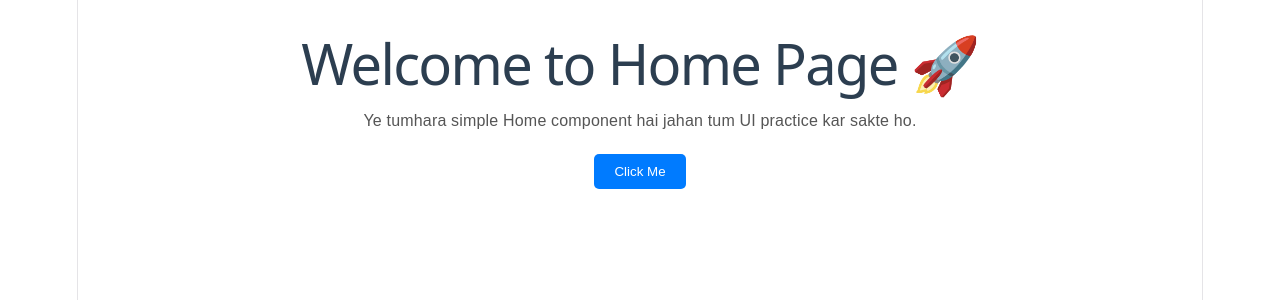
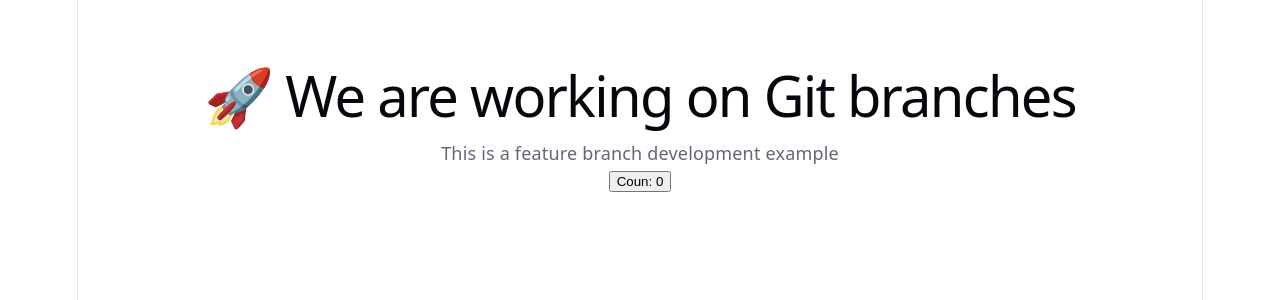
Before and after one commit to WafadarAbbas/Branches, a React (Vite) app: page / in a window 1280 px wide. Shown: the top 300 px of the page. Built offline with nearby package versions, Linux system fonts and the light colour scheme.

Commit message:
Revert "F-Test2 work done"
This reverts commit 7eead1da8a90877f9ac8892520b8092534ee5aaa.

wq

```diff
--- a/src/App.tsx
+++ b/src/App.tsx
@@ -1,13 +1,19 @@
+import { useState } from 'react'
+import './App.css'
 
-import Home from "./screens/Home..js"
 function App() {
-
+  const [count, setCount] = useState(0)
 
   return (
     <>
-      <div>
-      <Home />
-    </div>
+      <div style={{ textAlign: "center", marginTop: "50px" }}>
+        <h1>🚀 We are working on Git branches</h1>
+        <p>This is a feature branch development example</p>
+
+        <button onClick={() => setCount(count + 1)}>
+          Coun: {count}
+        </button>
+      </div>
     </>
   )
 }
--- a/src/screens/Home..tsx
+++ /dev/null
@@ -1,42 +0,0 @@
-import React from "react";
-
-const Home: React.FC = () => {
-  return (
-    <div style={styles.container}>
-      <h1 style={styles.title}>Welcome to Home Page 🚀</h1>
-      <p style={styles.text}>
-        Ye tumhara simple Home component hai jahan tum UI practice kar sakte ho.
-      </p>
-
-      <button style={styles.button} onClick={() => alert("Hello! 👋")}>
-        Click Me
-      </button>
-    </div>
-  );
-};
-
-const styles: { [key: string]: React.CSSProperties } = {
-  container: {
-    textAlign: "center",
-    marginTop: "50px",
-    fontFamily: "Arial",
-  },
-  title: {
-    color: "#2c3e50",
-  },
-  text: {
-    fontSize: "16px",
-    color: "#555",
-  },
-  button: {
-    padding: "10px 20px",
-    marginTop: "20px",
-    backgroundColor: "#007bff",
-    color: "white",
-    border: "none",
-    borderRadius: "5px",
-    cursor: "pointer",
-  },
-};
-
-export default Home;
```
